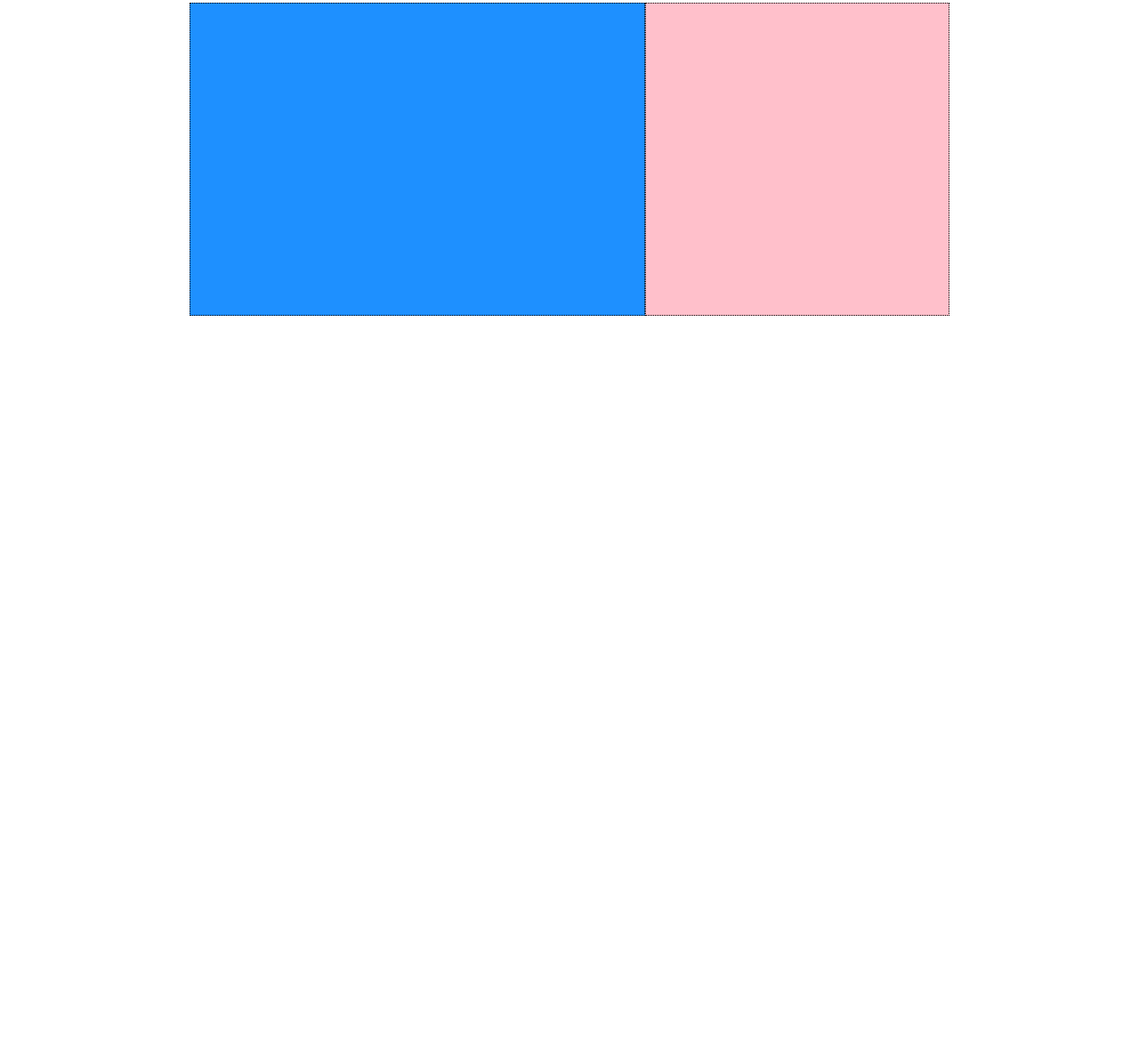
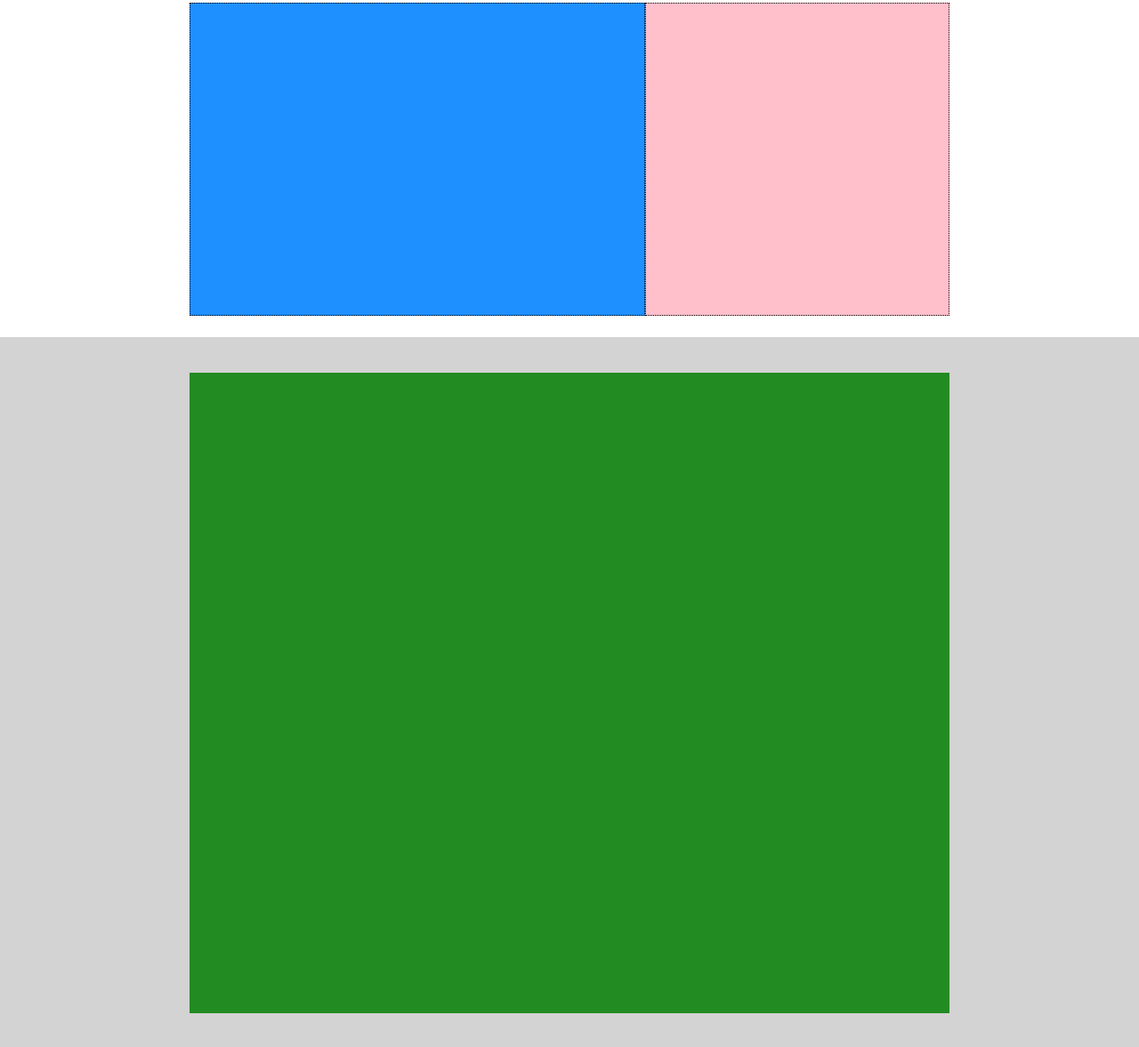
Before and after one commit to DeSantisDomiziano/htmlcss-struttura-discord, a plain HTML site: page index.html in a window 1280 px wide. Shown: the part 1221-2398 px from the top of the page at 89% size. Before the commit the page ends 1600 px from the top, so only its background shows below. Drawn offline with Linux system fonts and the light colour scheme.

Commit message:
add last part of main htmlcss

```diff
--- a/assets/css/style.css
+++ b/assets/css/style.css
@@ -21,6 +21,7 @@
     --ds-bgmaincard: #1e90ff;
     --ds-bgsecondarycard: #ffc0cb;
     --ds-bgroweven: #d3d3d3;
+    --ds-bgbigcard: #228b22;
 
 }
 
@@ -58,6 +59,9 @@
     background-color: var(--ds-bgsecondarycard);
 }
 
+.debug .big-card {
+    background-color: var(--ds-bgbigcard);
+}
 /* #endregion debug */
 
 /* #region utilities */
@@ -76,6 +80,10 @@
 
 .row-1 {
     height: 50vh;
+}
+
+.row-2 {
+    height: 100vh;
 }
 
 .col-8 {
@@ -99,6 +107,10 @@ text-decoration: none;
 .secondary-card {
     height: 100%;
     border: 1px dotted black;
+}
+
+.biggest-card {
+    height: 90vh;
 }
 
 /* MAIN */
--- a/index.html
+++ b/index.html
@@ -75,6 +75,14 @@
             </div>
         </section>
 
+        <section class="row-2 flex">
+            <div class="big-card col-8 flex">
+                <div class="biggest-card col-8">
+
+                </div>
+
+            </div>
+        </section>
     </main>
 
     <!-- FOOTER -->
```
